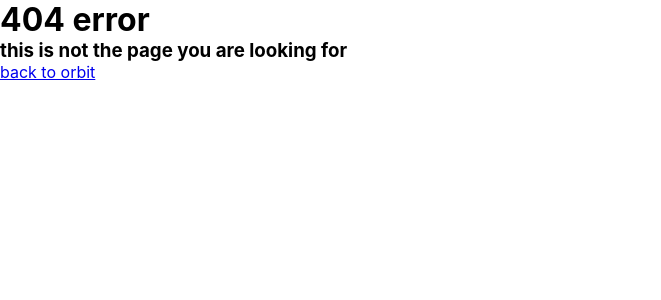
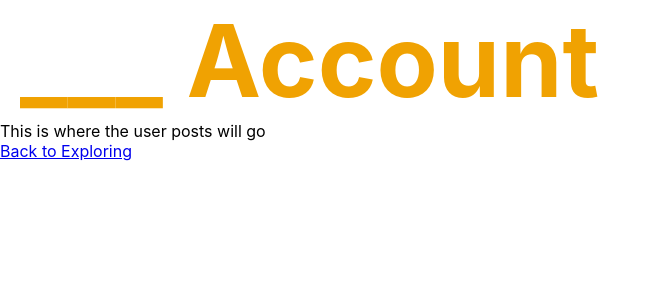
Before and after one commit to jsmolucha/CSC4990GART, a React (Create React App) app in the folder gart-app/: page /account in a window 1280 px wide. Before the commit this address led to /404. Shown: the top 300 px of the page, without its empty margins (0-661 px from the left). Built offline with nearby package versions, Linux system fonts and the light colour scheme.

Commit message:
Created Account Page
Account Page created and route added to App, nothing too special, still doesn't have a lot of functionality

```diff
--- a/gart-app/src/App.js
+++ b/gart-app/src/App.js
@@ -11,6 +11,7 @@ import mainpage from "./pages/mainpage";
 import registerpage from "./pages/register"
 import login from "./pages/login";
 import error from "./pages/404";
+import accountpage from "./pages/account"
 
 
 class App extends Component {
@@ -23,6 +24,7 @@ class App extends Component {
         <Route exact path="/main" component={mainpage} />
         <Route exact path="/404" component={error} />
         <Route exact path="/register" component={registerpage} />
+        <Route exact path="/account" component={accountpage} />
         <Redirect to="/404" />
         </Switch>
       </Router>
--- /dev/null
+++ b/gart-app/src/pages/account.jsx
@@ -0,0 +1,20 @@
+import React from "react";
+import { Link } from "react-router-dom";
+
+const accountpage  = () => {
+  return (
+    <div className="accountCont">
+            <div className="accountcontainer">
+            <div className="accountHead">
+                <h1 id="welcomeHeader"> <span id="colorText">___ Account</span> </h1>
+                <div id="userPosts">This is where the user posts will go</div>
+            </div>
+                <Link to="/" id="toMain">Back to Exploring</Link>
+            </div>
+
+
+        </div>
+  );
+};
+
+export default accountpage;
```
